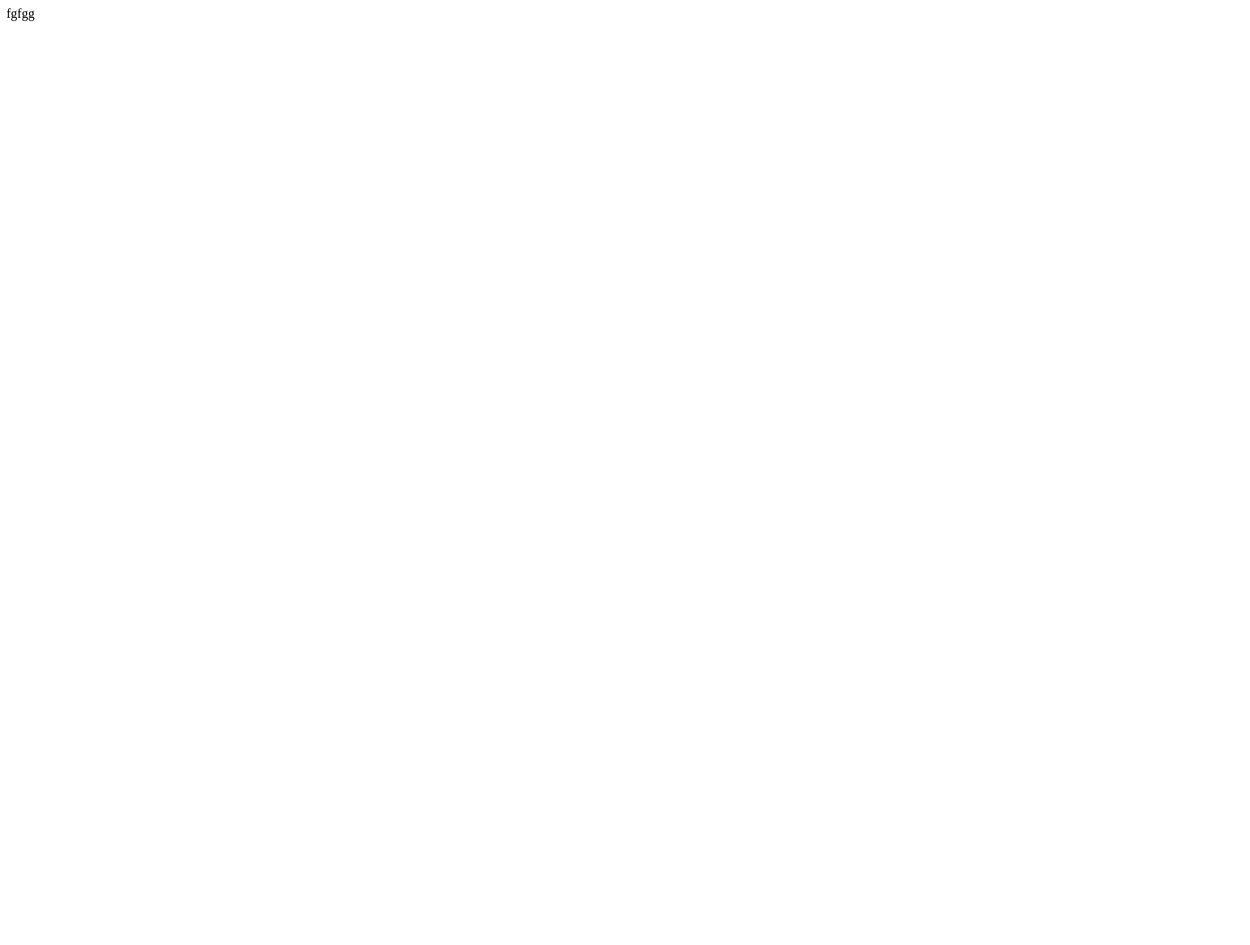
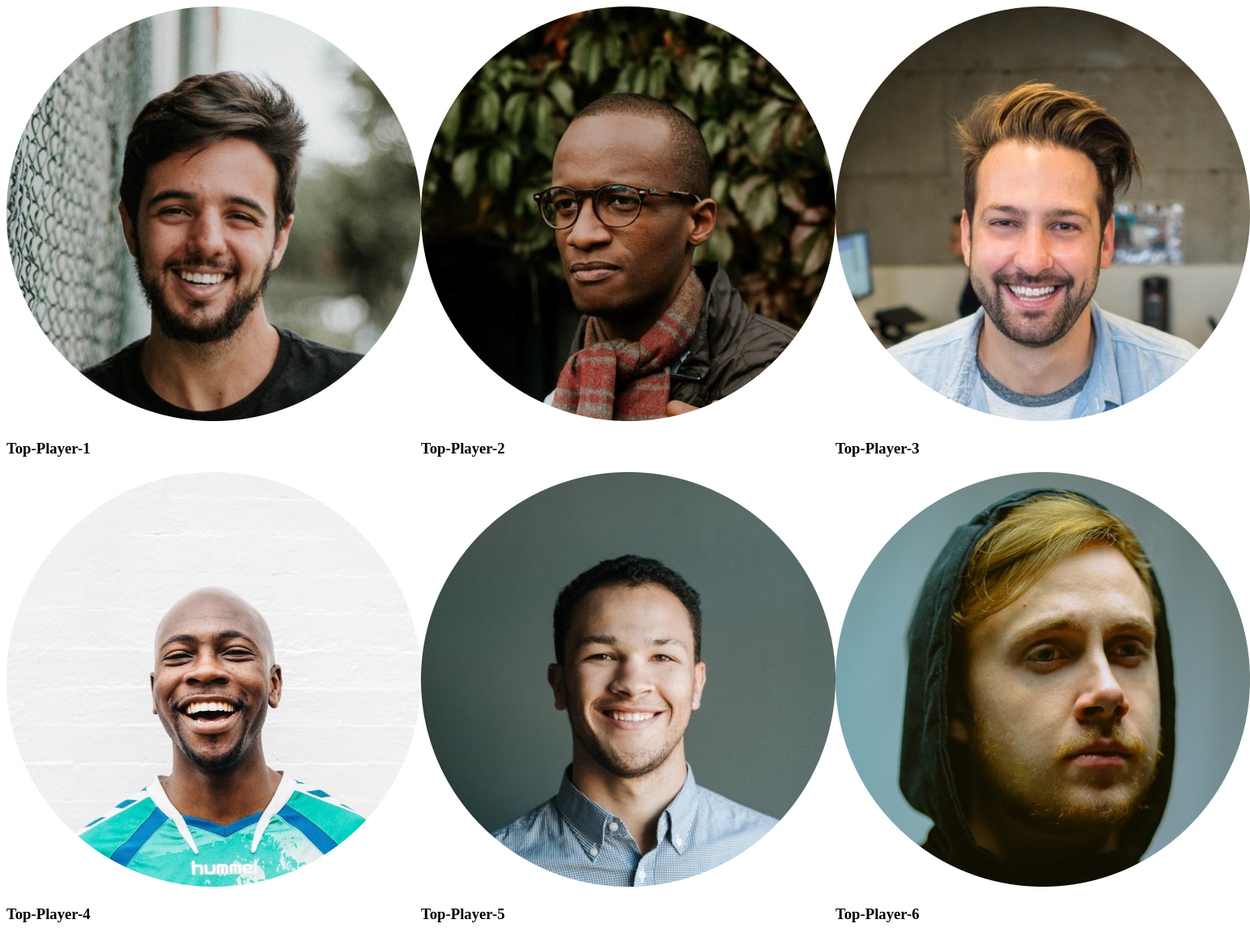
Before and after one commit to sawonhossain34/leader-board-cc3, a plain HTML site: page index.html in a window 1280 px wide. Shown: the whole page at 81% size, 1544 px wide, since content can reach past the window. Before the commit the page ends 800 px from the top, so only its background shows below. Drawn offline with Linux system fonts and the light colour scheme.

Commit message:
display grid players

```diff
--- a/index.html
+++ b/index.html
@@ -8,6 +8,46 @@
     <link rel="stylesheet" href="styles/style.css">
 </head>
 <body>
-    fgfgg
+    <!-- header start -->
+    <header>
+
+    </header>
+    <!-- header end -->
+    <main>
+        <!-- top players and top blogs -->
+        <section>
+            <div class="top-players">
+                <div class="players">
+                <!-- .play*6>img[src="images/players/player-$.png"]+h3{Top-Player-$} -->
+                <div class="player">
+                    <img src="images/players/player-1.png" alt="">
+                    <h3>Top-Player-1</h3>
+                </div>
+                <div class="player">
+                    <img src="images/players/player-2.png" alt="">
+                    <h3>Top-Player-2</h3>
+                </div>
+                <div class="player">
+                    <img src="images/players/player-3.png" alt="">
+                    <h3>Top-Player-3</h3>
+                </div>
+                <div class="player">
+                    <img src="images/players/player-4.png" alt="">
+                    <h3>Top-Player-4</h3>
+                </div>
+                <div class="player">
+                    <img src="images/players/player-5.png" alt="">
+                    <h3>Top-Player-5</h3>
+                </div>
+                <div class="player">
+                    <img src="images/players/player-6.png" alt="">
+                    <h3>Top-Player-6</h3>
+                </div>
+            </div>
+                 </div>
+        </section>
+
+
+    </main>
 </body>
 </html>
--- a/styles/style.css
+++ b/styles/style.css
@@ -0,0 +1,6 @@
+
+/* top player style */
+.players{
+    display:grid;
+    grid-template-columns: repeat(3 , 1fr);
+}
```
